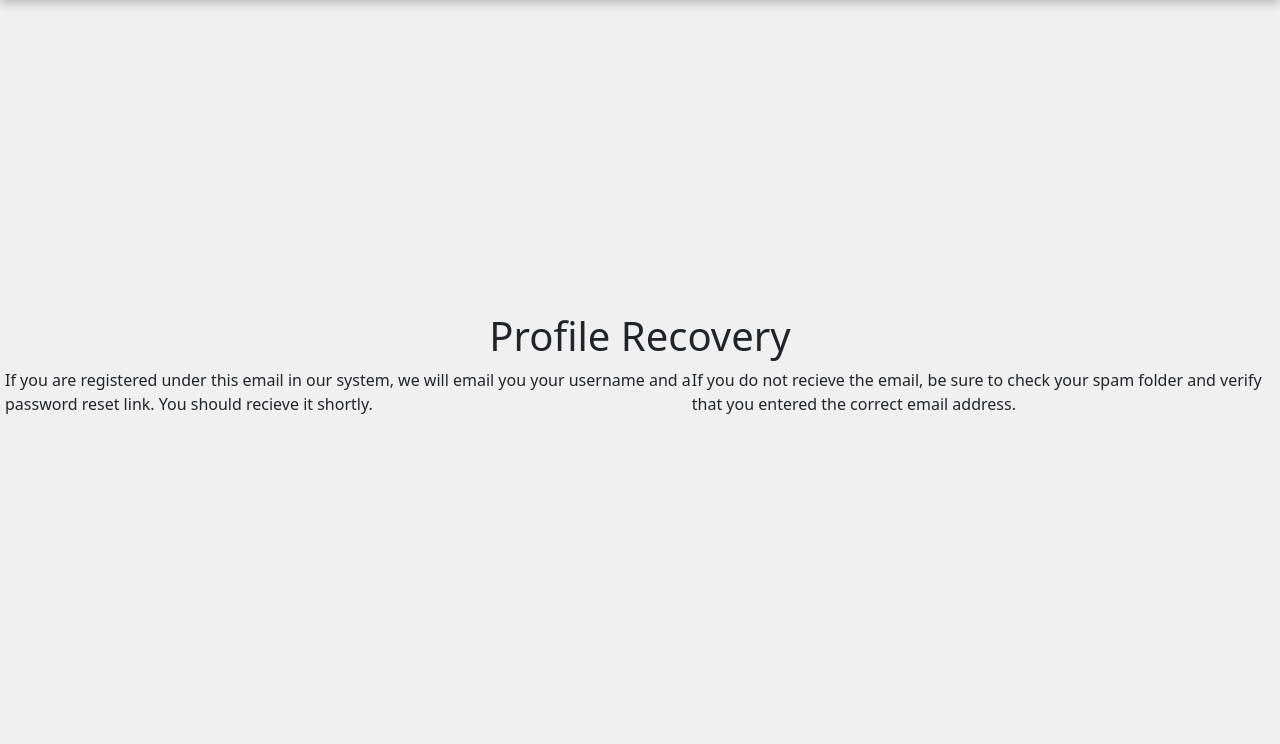
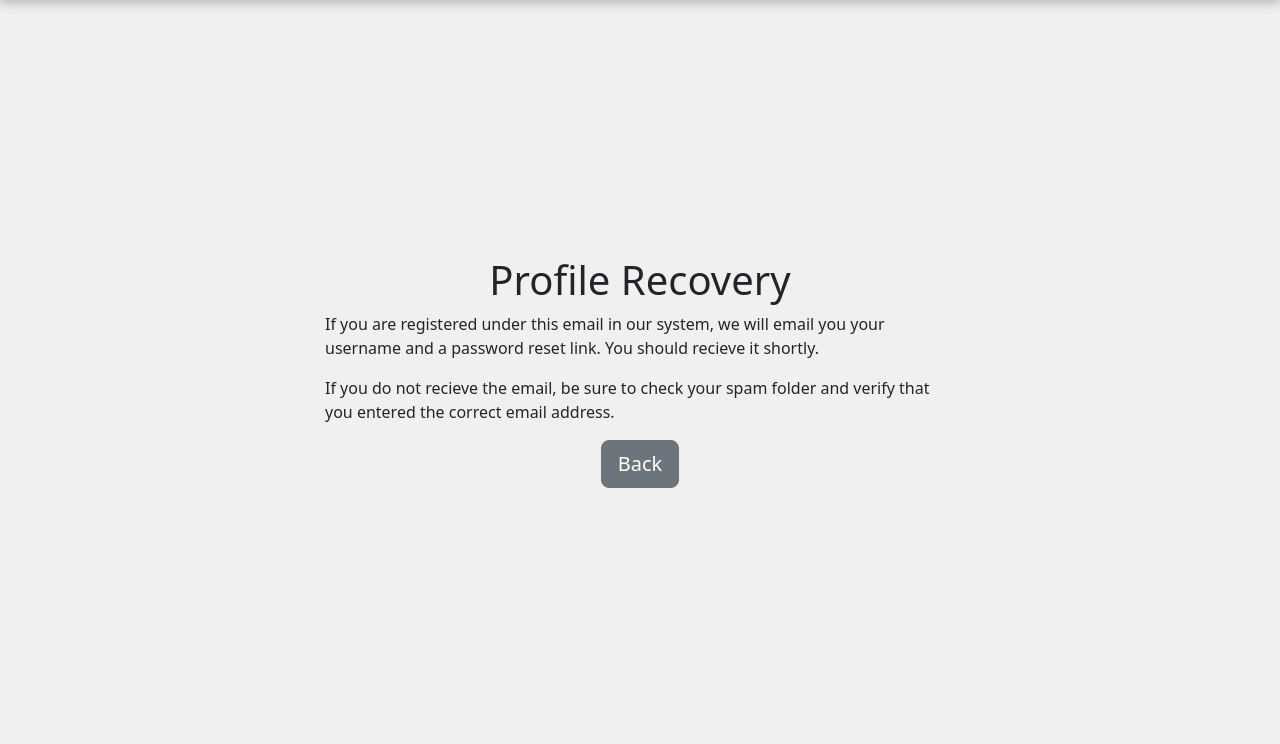
Before and after one commit to MIT-CAVE/cave_app, a Django app: page /password_reset/done/ in a window 1280 px wide. Shown: the part 56-800 px from the top of the page. Run offline with Django 4.2, Linux system fonts and the light colour scheme; parts of the project's set-up code (start-up, migrations or seed data) failed here and were passed over; some libraries are stand-ins or nearby versions.

Commit message:
fix password reset flow

```diff
--- a/cave_core/views/site_views.py
+++ b/cave_core/views/site_views.py
@@ -255,4 +255,4 @@ def user_logout(request):
     Allows users to logout of the site
     """
     logout(request)
-    return redirect("/app/")
+    return redirect("/")
--- a/static/css/style.css
+++ b/static/css/style.css
@@ -128,13 +128,18 @@
   justify-content: center;
   align-items: center;
   min-height: calc(100vh - 56px);
+  width: calc(50vw);
+  margin-right: auto;
+  margin-left: auto;
   overflow: auto;
   padding: 5px;
 }
 
 .form-btn-container {
   display: flex;
+  flex-direction: row;
   justify-content: center;
+  gap: 10px;
 }
 
 /* Full Height Body */
--- a/templates/registration/password_reset_done.html
+++ b/templates/registration/password_reset_done.html
@@ -5,7 +5,12 @@
   <h1 class="main-title">Profile Recovery</h1>
   <div class="form-btn-container">
       <p>If you are registered under this email in our system, we will email you your username and a password reset link. You should recieve it shortly.</p>
-      <p>If you do not recieve the email, be sure to check your spam folder and verify that you entered the correct email address.</p>
+  </div>
+  <div class="form-btn-container">
+    <p>If you do not recieve the email, be sure to check your spam folder and verify that you entered the correct email address.</p>
+</div>
+  <div class="form-btn-container">
+    <a href="/app/"><button type="button" class="btn btn-secondary btn-lg" name="cancel">Back</button></a>
   </div>
 </div>
 {% endblock %}
--- a/templates/registration/password_reset_form.html
+++ b/templates/registration/password_reset_form.html
@@ -11,6 +11,7 @@
     </table>
     <div class="form-btn-container">
       <button type="submit" class="btn btn-primary btn-lg" name="submit" value="True">Submit</button>
+      <a href="/"><button type="button" class="btn btn-secondary btn-lg" name="cancel">Cancel</button></a>
     </div>
   </form>
 </div>
```
